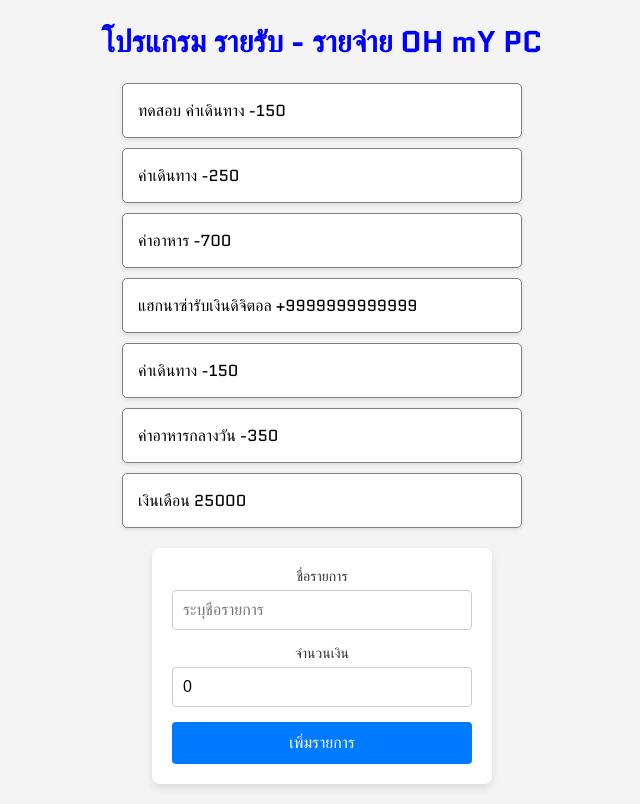
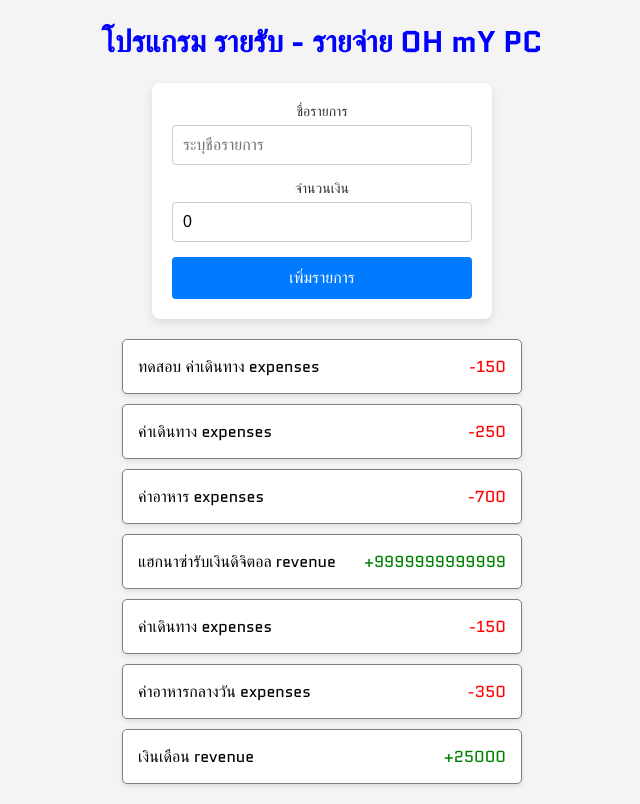
Before and after one commit to 0KrittapasKa0/react_learning_2, a React (Create React App) app: page / in a window 1280 px wide. Shown: the whole page, without its empty margins (318-958 px from the left). Built offline with nearby package versions, Linux system fonts and the light colour scheme.

Commit message:
Inset Data with Items Style

```diff
--- a/package.json
+++ b/package.json
@@ -8,6 +8,7 @@
     "react": "^19.0.0",
     "react_learning_2": "file:",
     "react-dom": "^19.0.0",
+    "react-router-dom": "^7.1.1",
     "react-scripts": "5.0.1",
     "uuid": "^11.0.4",
     "web-vitals": "^4.2.4"
--- a/src/components/App.js
+++ b/src/components/App.js
@@ -1,18 +1,11 @@
-import { v4 as uuidv4 } from 'uuid';
+import { useState } from "react";
+import { v4 as uuidv4 } from "uuid";
 import Items from "./Items";
 import "./App.css";
-import FormCoponent from './Form';
+import FormCoponent from "./Form";
 
-let Header = () => {
-  return (
-    <h1 style={{ color: "blue", fontSize: "30px" }}>
-      โปรแกรม รายรับ - รายจ่าย OH mY PC
-    </h1>
-  );
-};
-
-let Transaction = () => {
-  const data = [
+function App() {
+  const initdata = [
     { title: "ค่าเดินทาง", amount: -150 },
     { title: "ค่าอาหารกลางวัน", amount: -350 },
     { title: "เงินเดือน", amount: 25000 },
@@ -43,33 +36,53 @@ let Transaction = () => {
     // { title: "ค่าเดินทางไปต่างจังหวัด", amount: -1500 },
     // { title: "ซื้อของฝาก", amount: -600 },
     // { title: "เงินคืนจากประกัน", amount: 2500 },
-  ]
+  ];
+  const [items, setItems] = useState(initdata);
+  const onAddNewItem = (newItem) => {
+    console.log("ข้อมูลที่ได้รับมา ", newItem);
+    setItems((prevItem) => {
+      return [newItem, ...prevItem];
+    });
+  };
+  return (
+    <div>
+      <Header />
+      <FormCoponent onAddItem={onAddNewItem} />
+      <Transaction items={items} />
+    </div>
+  );
+}
+
+let Header = () => {
+  return (
+    <h1 style={{ color: "blue", fontSize: "30px" }}>
+      โปรแกรม รายรับ - รายจ่าย OH mY PC
+    </h1>
+  );
+};
+
+let Transaction = (props) => {
+  const { items } = props;
   return (
     <div>
       <ul className="style-none">
-        <Items key={1} title={"ทดสอบ " + data[0].title} amount={data[0].amount} />
+        <Items
+          key={1}
+          title={"ทดสอบ " + items[0].title}
+          amount={items[0].amount}
+        />
         <Items key={2} title="ค่าเดินทาง" amount="-250" />
         <Items key={3} title="ค่าอาหาร" amount="-700" />
-        <Items key={4} title="แฮกนาซ่ารับเงินดิจิตอล" amount="+9999999999999" />
-        {/* {data.map((item) => {
+        <Items key={4} title="แฮกนาซ่ารับเงินดิจิตอล" amount="9999999999999" />
+        {/* {items.map((item) => {
           return <Items title={item.title} amount={item.amount} />;
         })} */}
-        {data.map((item) => {
-          return <Items key={uuidv4()} {...item}/>; //props spread operator
+        {items.map((item) => {
+          return <Items key={uuidv4()} {...item} />; //items spread operator
         })}
       </ul>
     </div>
   );
 };
 
-function App() {
-  return (
-    <div>
-      <Header />
-      <Transaction />
-      <FormCoponent />
-    </div>
-  );
-}
-
 export default App;
--- a/src/components/Form.js
+++ b/src/components/Form.js
@@ -1,8 +1,11 @@
 import { useState } from "react";
+import { v4 as uuidv4 } from "uuid";
 import "./Form.css";
-const FormCoponent = () => {
+const FormCoponent = (props) => {
+
   const [title, setTitle] = useState("");
   const [amount, setAmount] = useState("0");
+
   const inputTitle = (event) => {
     setTitle(event.target.value);
   };
@@ -13,10 +16,11 @@ const FormCoponent = () => {
     event.preventDefault();
     // console.log("บันทึกข้อมูลเรียบร้อย");
     const itemData = {
+      id: uuidv4(),
       title: title,
       amount: Number(amount),
     };
-    console.log(itemData);
+    props.onAddItem(itemData)
     setTitle("");
     setAmount("");
   };
--- /dev/null
+++ b/src/components/Items.css
@@ -0,0 +1,6 @@
+span.expenses{
+    color: red;
+}
+span.revenue{
+    color: green;
+}
--- a/src/components/Items.js
+++ b/src/components/Items.js
@@ -1,11 +1,13 @@
 import PropTypes from "prop-types";
-
+import "./Items.css";
 let Items = (props) => {
   const { title, amount } = props;
+  const status = amount < 0 ? "expenses" : "revenue";
+  const symbol = amount < 0 ? "" : "+";
   return (
     <>
       <li>
-        {title} {amount}
+        {title} {status} <span className={status}>{symbol}{amount}</span>
       </li>
     </>
   );
```
Also changed, not shown: 1 other file (tests, documents, lock files or other folders).
